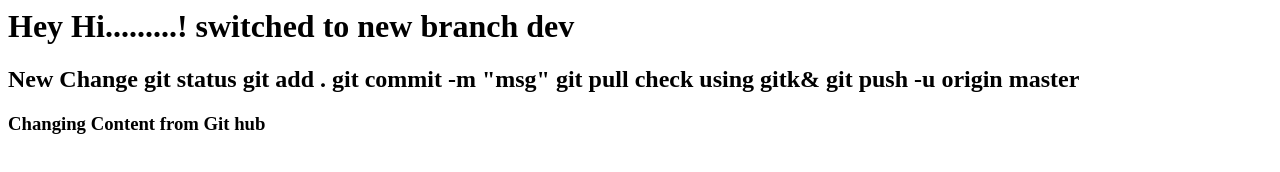
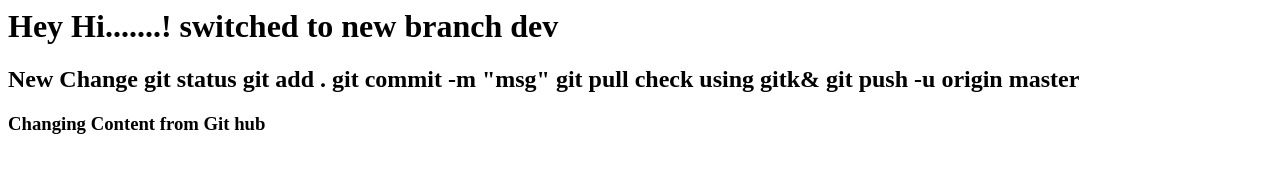
Before and after one commit to sushmakolli20/MyGitRepo, a plain HTML site: page index.html in a window 1280 px wide. Drawn offline with Linux system fonts and the light colour scheme.

Commit message:
Commit for Merge Conflicts

```diff
--- a/index.html
+++ b/index.html
@@ -1,6 +1,6 @@
 <html>
 <body>
-	<h1>Hey Hi.........!
+	<h1>Hey Hi.......!
 	switched to new branch dev
 	</h1>
 	<h2>New Change
```
